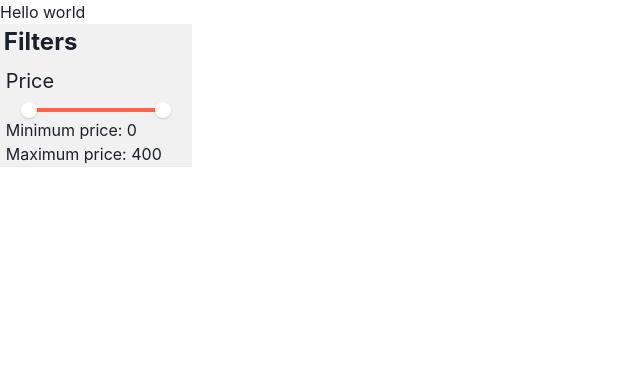
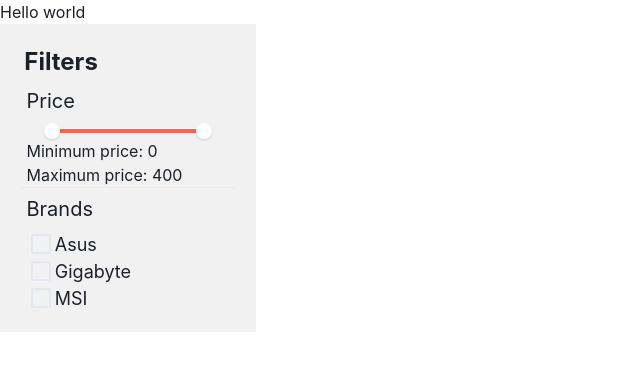
Before and after one commit to CodersCamp2021/team-lp-project-2, a React (Create React App) app: page / in a window 1280 px wide. Shown: the top 370 px of the page, without its empty margins (0-640 px from the left). Built offline with nearby package versions, Linux system fonts and the light colour scheme.

Commit message:
improved state in Options.js

```diff
--- a/src/components/filters/Filters.js
+++ b/src/components/filters/Filters.js
@@ -18,7 +18,8 @@ export default function Filters({ products, category }) {
 
   return (
     <Flex
-      w="15%"
+      p={5}
+      w="20%"
       bg="#f1f1f1"
       direction="column"
       justify="center"
@@ -52,7 +53,7 @@ export default function Filters({ products, category }) {
       <Text pl="3%">Minimum price: {minPrice}</Text>
       <Text pl="3%">Maximum price: {maxPrice}</Text>
       <Divider />
-      <Options category={category} />
+      <Options category={category} pricing={[minPrice, maxPrice]} />
     </Flex>
   );
 }
--- a/src/components/filters/Group.js
+++ b/src/components/filters/Group.js
@@ -10,6 +10,7 @@ export default function Group({ title, options, callback }) {
       <CheckboxGroup onChange={callback}>
         {options.map((option) => (
           <Checkbox
+            key={option}
             size="lg"
             colorScheme="red"
             pl="5%"
--- a/src/components/filters/Options.js
+++ b/src/components/filters/Options.js
@@ -1,9 +1,13 @@
-import React, { useState } from 'react';
+import React, { useEffect, useState } from 'react';
 import Group from './Group';
 
-export default function Options({ category }) {
-  const [state, setState] = useState({ cpu: [], gpu: [] });
-  console.log(state);
+export default function Options({ category, pricing }) {
+  const [state, setState] = useState({ pricing });
+  const [minPrice, maxPrice] = pricing;
+
+  useEffect(() => {
+    setState({ ...state, pricing });
+  }, [minPrice, maxPrice]);
 
   switch (category) {
     case 'cpu': {
@@ -15,6 +19,15 @@ export default function Options({ category }) {
         ></Group>
       );
     }
+    case 'gpu': {
+      return (
+        <Group
+          title={'Brands'}
+          options={['Asus', 'Gigabyte', 'MSI']}
+          callback={(arr) => setState({ ...state, gpu: arr })}
+        ></Group>
+      );
+    }
     default: {
       return <></>;
     }
```
